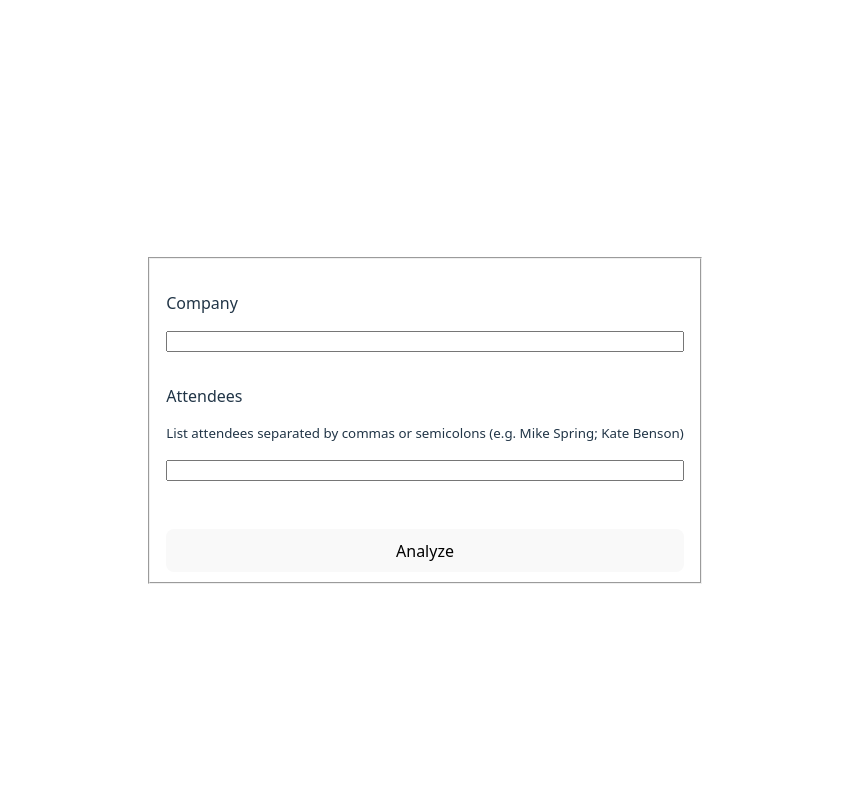
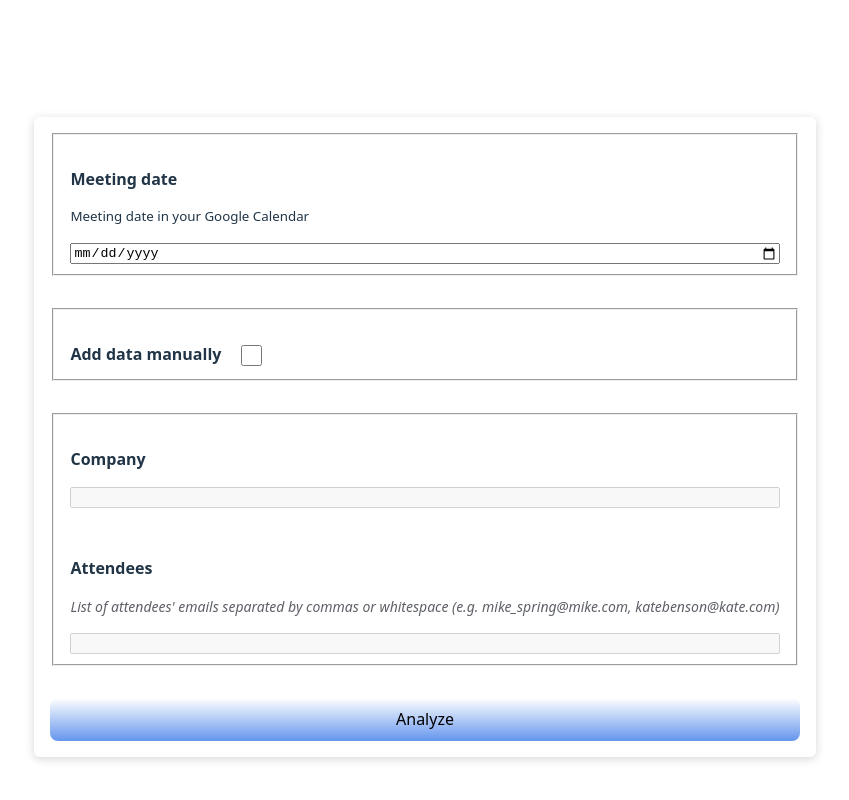
Before and after one commit to Konrud/meeting-preparation-ai, a React (Vite) app in the folder frontend/: page / in a window 1280 px wide. Shown: the top 800 px of the page, without its empty margins (215-1064 px from the left). Built offline with nearby package versions, Linux system fonts and the light colour scheme.

Commit message:
feat(App.tsx): Add ability to send `date` or `company` and `attendees`
-**App.css**- Adjust styles

-**main.py**- Adjust `run_workflow_endpoint` to receive data from the frontend

```diff
--- a/frontend/src/App.css
+++ b/frontend/src/App.css
@@ -73,7 +73,15 @@
 
 /* FORM */
 .c-form {
+  padding: 1rem;
+  border-radius: 0.35rem;
+  box-shadow: 0px 2px 10px rgba(0, 0, 0, 0.17);
+}
 
+.c-form__button {
+  border-color: transparent;
+  background: linear-gradient(to bottom, transparent, cornflowerblue);
+  background-origin: border-box;
 }
 
 .c-form__fieldset {
@@ -91,19 +99,39 @@
   row-gap: 1rem;
 }
 
+.c-form_field:has([type="checkbox"]) {
+  flex-direction: row;
+  align-items: center;
+  column-gap: 1rem;
+}
+
+.c-form_field [type="checkbox"] {
+  width: 1.3rem;
+  height: 1.3rem;
+  align-self: end;
+}
+
 .c-form_field:nth-last-child(2) {
   margin-block-end: 1rem;
 }
 
 .c-form__label {
   align-self: flex-start;
+  font-weight: 700;
+}
+
+.c-form__input-hint {
+  font-size: 0.875rem;
+  font-style: italic;
+  color: #5d6067;
 }
 
 /* Error */
 .c-error {
+  margin-block: 3rem;
+  padding: 1rem;
   color: #dc2626;
   background-color: #fef2f2;
-  padding: 1rem;
   border-radius: 0.5rem;
 }
 
@@ -122,8 +150,12 @@
   border-block-end: 1px solid black;
 }
 
-/* Final Response content */
-.l-final-response-content {
+/* Final Response */
+.l-final-response {
+
+}
+
+.l-final-response__content {
   display: flex;
   flex-direction: column;
   margin-block-end: 2rem;
@@ -132,7 +164,7 @@
   border-radius: 0.5rem;
 }
 
-.l-final-response-content hr {
+.l-final-response__content hr {
   min-height: 1rem;
   width: 100%;
   border: none;
--- a/frontend/src/App.tsx
+++ b/frontend/src/App.tsx
@@ -7,6 +7,7 @@ import ReactMarkdown from "react-markdown";
 
 function App() {
   const [loading, setLoading] = useState(false);
+  const [isManualData, setIsManualData] = useState(false);
   const [error, setError] = useState<string>("");
   const [statusType, setStatusType] = useState<string>("");
   const [streamContent, setStreamContent] = useState<string[]>([]);
@@ -14,9 +15,6 @@ function App() {
 
   useEffect(() => {
     if (streamContent.length > 0) {
-      // if (statusType !== EventType.COMPANY_EVENT) {
-      //   setStatusType('');
-      // }
       setLoading(false);
     }
   }, [streamContent, statusType]);
@@ -24,6 +22,24 @@ function App() {
   const handleClick = async (e: FormEvent<HTMLFormElement>) => {
     e.preventDefault();
     setLoading(true);
+    const formData = new FormData(e.currentTarget);
+
+    const dataToSend: {
+      date?: string;
+      company?: string;
+      attendees?: string[];
+    } = {};
+    debugger;
+    if (!isManualData) {
+      const date = formData.get("date");
+      dataToSend["date"] = date ? date.toString() : "";
+    } else {
+      const company = formData.get("company") || "";
+      const attendees = formData.get("attendees") || "";
+      dataToSend["company"] = company as string;
+      dataToSend["attendees"] = (attendees as string).split(/[,\s]\s*/);
+    }
+
     try {
       const response = await fetch("http://localhost:5000/api/run-workflow", {
         method: "POST",
@@ -31,7 +47,7 @@ function App() {
           "Content-Type": "application/json",
           "Access-Control-Allow-Origin": "*",
         },
-        body: JSON.stringify({ company: "monday.com", attendees: ["Maya Asher"] }),
+        body: JSON.stringify(dataToSend),
       });
 
       const reader = response.body?.getReader();
@@ -59,7 +75,9 @@ function App() {
             if (event.type === EventType.PROGRESS) {
               setStatusType(event.data.type);
               setStreamContent((prev) => [...prev, event.data.message]);
-              console.log(`Progress: ${event.data.type} - ${event.data.message}`);
+              console.log(
+                `Progress: ${event.data.type} - ${event.data.message}`
+              );
             } else if (event.type === EventType.FINAL) {
               setStatusType(event.type);
               debugger;
@@ -78,33 +96,87 @@ function App() {
     }
   };
 
+  const handleManualDataChange = (e: React.ChangeEvent<HTMLInputElement>) => {
+    const isChecked = e.target.checked;
+
+    setIsManualData(isChecked);
+  };
+
   return (
     <main className="l-main">
       <form action="" onSubmit={handleClick} className="c-form">
+        <fieldset
+          disabled={loading || isManualData}
+          className="c-form__fieldset"
+        >
+          <div className="c-form_field">
+            <label htmlFor="date" className="c-form__label">
+              Meeting date
+            </label>
+            <small>Meeting date in your Google Calendar</small>
+            <input
+              type="date"
+              name="date"
+              id="date"
+              className="c-form_input"
+              required={!isManualData}
+            />
+          </div>
+        </fieldset>
         <fieldset disabled={loading} className="c-form__fieldset">
+          <div className="c-form_field">
+            <label htmlFor="manualData" className="c-form__label">
+              Add data manually
+            </label>
+            <input
+              type="checkbox"
+              name="manualData"
+              id="manualData"
+              className="c-form_input"
+              onChange={handleManualDataChange}
+            />
+          </div>
+        </fieldset>
+        <fieldset
+          disabled={loading || !isManualData}
+          className="c-form__fieldset"
+        >
           <div className="c-form_field">
             <label htmlFor="company" className="c-form__label">
               Company
             </label>
-            <input type="text" name="company" id="company" className="c-form_input" />
+            <input
+              type="text"
+              name="company"
+              id="company"
+              className="c-form_input"
+              required={isManualData}
+            />
           </div>
           <div className="c-form_field">
             <label htmlFor="attendees" className="c-form__label">
               Attendees
             </label>
-            <small>
-              List attendees separated by commas or semicolons (e.g. Mike Spring; Kate Benson)
+            <small className="c-form__input-hint">
+              List of attendees' emails separated by commas or whitespace (e.g.
+              mike_spring@mike.com, katebenson@kate.com)
             </small>
-            <input type="text" name="attendees" id="attendees" className="c-form_input" />
-          </div>
-          <div className="c-form_field">
-            <button disabled={loading} className="c-form__button">
-              Analyze
-            </button>
+            <input
+              type="email"
+              name="attendees"
+              id="attendees"
+              className="c-form_input"
+              multiple
+              required={isManualData}
+            />
           </div>
         </fieldset>
+        <div className="c-form_field">
+          <button disabled={loading} className="c-form__button">
+            Analyze
+          </button>
+        </div>
       </form>
-
 
       {loading && (
         <div className="loader-container">
@@ -115,7 +187,9 @@ function App() {
             <span className="c-loader__item"></span>
             <span className="c-loader__item"></span>
           </section>
-          <p className="loader-container__loading-text">Processing, please wait</p>
+          <p className="loader-container__loading-text">
+            Processing, please wait
+          </p>
         </div>
       )}
 
@@ -141,9 +215,11 @@ function App() {
       )}
 
       {streamContent?.length > 0 && !loading && finalResponse && (
-        <div className="l-final-response-content">
+        <div className="l-final-response">
           <h2>Final Response</h2>
-          <ReactMarkdown>{finalResponse}</ReactMarkdown>
+          <div className="l-final-response__content">
+            <ReactMarkdown>{finalResponse}</ReactMarkdown>
+          </div>
         </div>
       )}
     </main>
```
Also changed, not shown: 1 other file (tests, documents, lock files or other folders).
